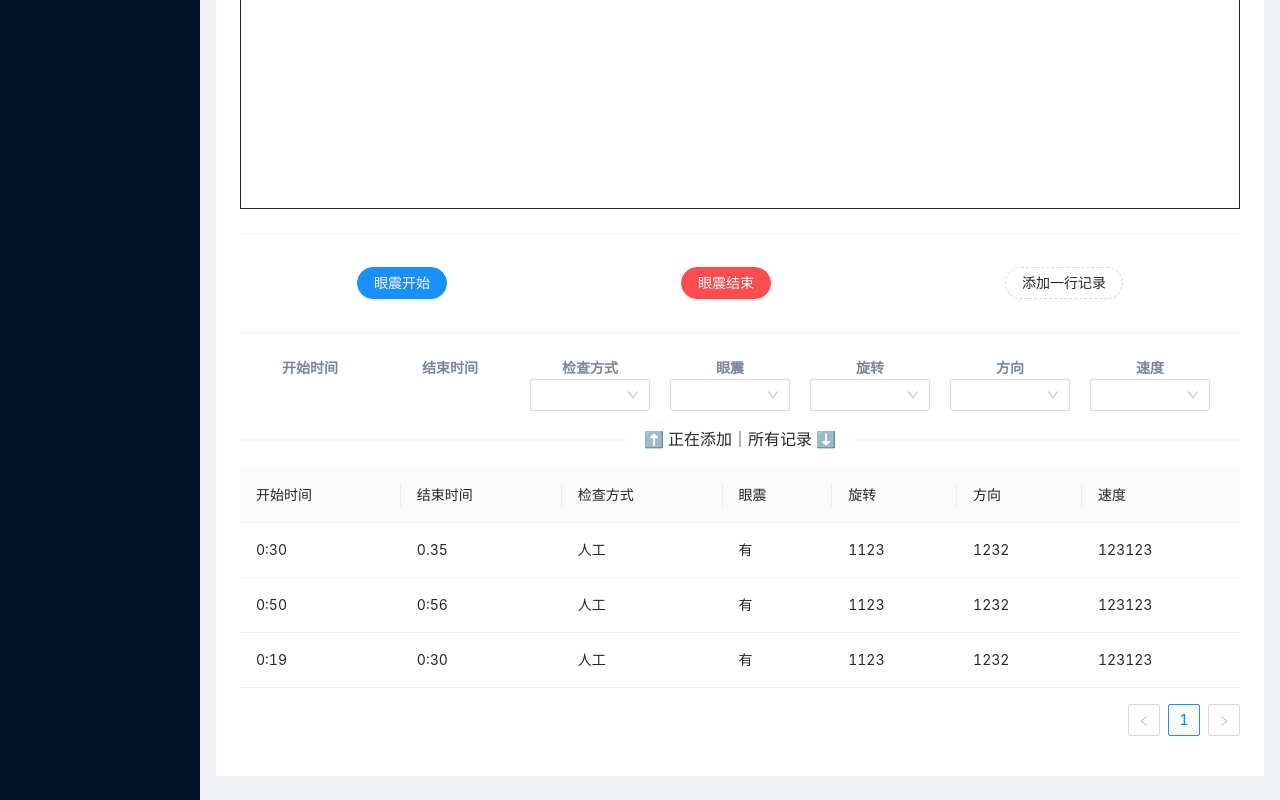
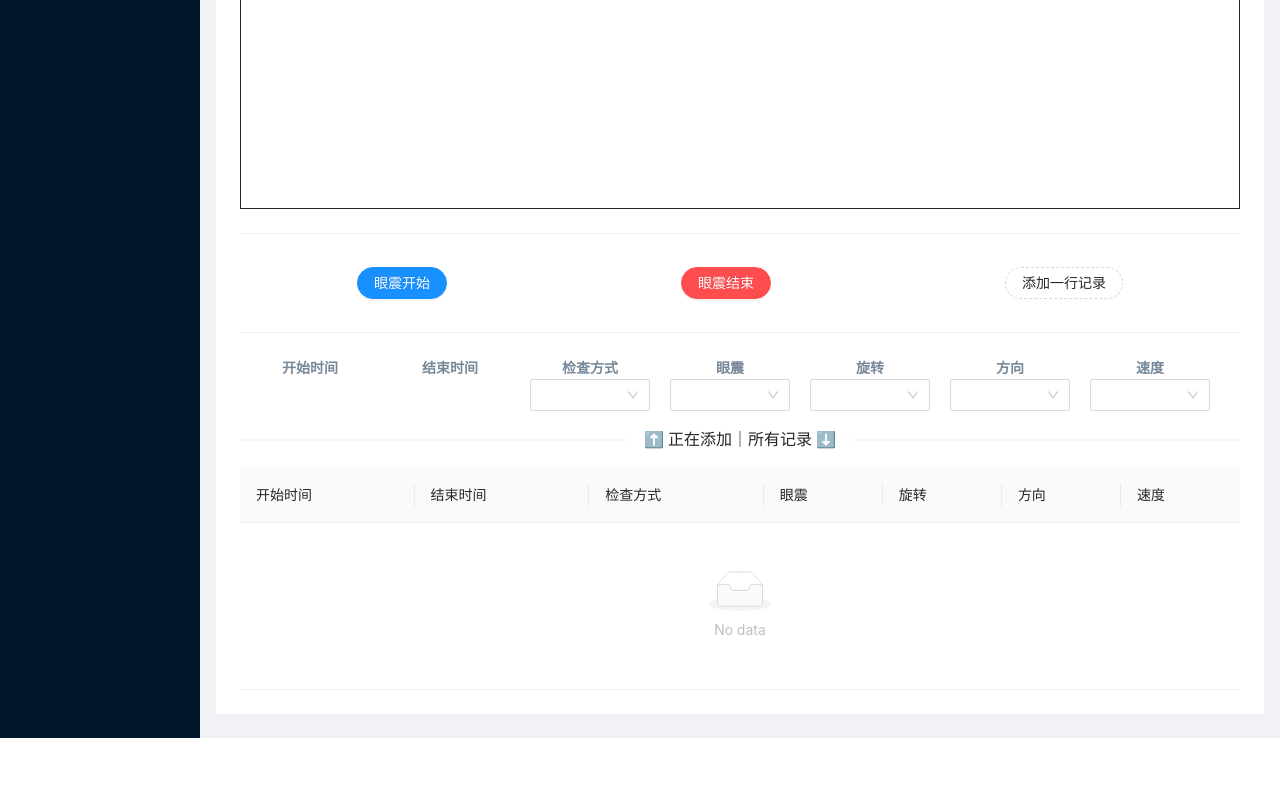
Before and after one commit to GiorgioPeng/Visualization-Systemt-for-Torsional-Nystagmus-Detection, a React (Create React App) app: page /label in a window 1280 px wide. Shown: the part 566-1366 px from the top of the page. After the commit the page ends 1304 px from the top, so only its background shows below. Built offline with nearby package versions, Linux system fonts and the light colour scheme.

Commit message:
全局数据，记录添加

```diff
--- a/src/App.js
+++ b/src/App.js
@@ -8,6 +8,8 @@ import {
   VideoCameraOutlined,
   UploadOutlined,
 } from '@ant-design/icons'; //这里先随便用了一些图标，后面再调整
+
+import { GlobalStateProvider } from "./globalState";
 
 import { BrowserRouter, Switch, Link, Route, Redirect } from 'react-router-dom' // 导入路由组件
 
@@ -24,6 +26,7 @@ function App() {
     setCollapsed(!collapsed);
   };
   return (
+    <GlobalStateProvider>
       <Layout>
         <BrowserRouter>
           <Sider trigger={null} className="site-sider" collapsible collapsed={collapsed}>
@@ -72,6 +75,7 @@ function App() {
           </Layout>
         </BrowserRouter>
       </Layout>
+    </GlobalStateProvider>
   );
 }
 
--- a/src/components/RecordAddTable.js
+++ b/src/components/RecordAddTable.js
@@ -1,12 +1,54 @@
 import React from 'react'
 import { Select } from 'antd'
 import './RecordAddTable.css'
-import paramtersValue from '../assets/data.json'
+import { useGlobalState } from '../globalState'
+import paramtersValue from '../assets/data.json' // 导入给定的参数们
 
 const { Option } = Select;
 
 function RecordAddTable(props) {
-    const { columns } = props;
+    const [state, ] = useGlobalState()
+    const columns = state.tableHeader
+    const { tempRecord, setTempRecord, newKey } = props;
+    React.useEffect(() =>{
+        setTempRecord(() => {
+            return {
+                ...tempRecord,
+                'key': newKey
+            }
+        });
+    },[newKey])
+    const handleChange = (newValue, key) => {
+        let label = ''
+        switch (key) {
+            case '检查方式':
+                label = 'method'
+                break
+            case '眼震':
+                label = 'nystagmus'
+                break
+            case '旋转':
+                label = 'rotate'
+                break
+            case '方向':
+                label = 'direction'
+                break
+            case '速度':
+                label = 'speed'
+                break
+            default:
+                label = ''
+                break
+        }
+        if (label === '')
+            return
+        setTempRecord(() => {
+            return {
+                ...tempRecord,
+                [label]: newValue
+            }
+        });
+    }
     return (
         <div className="container">
             {
@@ -15,16 +57,15 @@ function RecordAddTable(props) {
                 })
             }
             {
-                columns.map((element) => {
+                columns.map((element,index) => {
                     let tempColumnValues = paramtersValue.filter(i => i.label === element.title) // 拿出对应的列的可选参数
                     return tempColumnValues.length === 0 ?
-                        <div key={element.title} style={{ width: 120, justifySelf: 'center' }}></div>
+                        <div key={element.title} style={{ width: 120, justifySelf: 'center' }}>{index===0?tempRecord['start']:tempRecord['end']}</div>
                         :
-                        <Select key={element.title} style={{ width: 120, justifySelf: 'center' }}>
-                            {tempColumnValues[0].values.map(element => <Option key={element.value} value={element.value}>{element.value}</Option>)}
+                        <Select key={element.title} style={{ width: 120, justifySelf: 'center' }} onChange={(value) => handleChange(value, element.title)}>
+                            {tempColumnValues[0].values.map((i, index) => <Option key={index} value={i.value} >{i.value}</Option>)}
                         </Select>
                 })
-
             }
         </div>
     )
--- /dev/null
+++ b/src/components/useForceUpdate.js
@@ -0,0 +1,7 @@
+import React from 'react'
+function useForceUpdate(){
+    const [value, setValue] = React.useState(0)
+    console.log('hello world')
+    return () => setValue(value => ++value)
+}
+export default useForceUpdate
--- /dev/null
+++ b/src/globalState.js
@@ -0,0 +1,69 @@
+import React, { useState, createContext, useContext, } from 'react';
+// 提供全局状态
+const GloalStateContext = createContext(null)
+
+const initState = {
+    records: [],
+    tableHeader: [
+        {
+            title: '开始时间',
+            dataIndex: 'start',
+            key: 'start',
+        },
+        {
+            title: '结束时间',
+            dataIndex: 'end',
+            key: 'end',
+        },
+        {
+            title: '检查方式',
+            dataIndex: 'method',
+            key: 'method',
+        },
+        {
+            title: '眼震',
+            dataIndex: 'nystagmus',
+            key: 'nystagmus',
+        },
+        {
+            title: '旋转',
+            dataIndex: 'rotate',
+            key: 'rotate',
+        },
+        {
+            title: '方向',
+            dataIndex: 'direction',
+            key: 'direction',
+        },
+        {
+            title: '速度',
+            dataIndex: 'speed',
+            key: 'speed',
+        }
+    ],
+    // 这里防止初始状态
+};
+export function GlobalStateProvider({ children }) {
+    const [state, setState] = useState(initState);
+
+    const updateState = (key, value) => {
+        console.log(key, value)
+        setState((lastState) => {
+            return {
+                ...lastState,
+                [key]: value
+            }
+        })
+    }
+    const resetState = () => {
+        setState(initState)
+    }
+    return (
+        <GloalStateContext.Provider value={[state, updateState, resetState]}>
+            {children}
+        </GloalStateContext.Provider>
+    )
+}
+export function useGlobalState() {
+    return useContext(GloalStateContext)
+}
--- a/src/subPages/Label/DataTable.js
+++ b/src/subPages/Label/DataTable.js
@@ -1,42 +1,50 @@
 import React from 'react'
 import { Table } from 'antd';
+import { useGlobalState } from '../../globalState'
+import useForceUpdate from '../../components/useForceUpdate'
 
-function DataTable(props) {
-    const {columns} = props;
-    const data = [
-        {
-            key: '1',
-            start: '0:30',
-            end: '0.35',
-            nystagmus: '有',
-            method:'人工',
-            rotate: 1123,
-            direction:1232,
-            speed:123123,
-        },
-        {
-            key: '2',
-            start: '0:50',
-            end: '0:56',
-            nystagmus: '有',
-            method:'人工',
-            rotate: 1123,
-            direction:1232,
-            speed:123123,
-        },
-        {
-            key: '3',
-            start: '0:19',
-            end: '0:30',
-            nystagmus: '有',
-            method:'人工',
-            rotate: 1123,
-            direction:1232,
-            speed:123123,
-        },
-    ];
+function DataTable() {
+    const [state,] = useGlobalState()
+    const columns = state.tableHeader
+    // const [data, setData] = React.useState(state.records)
+    // React.useEffect(() => {
+    //     setData(state.records)
+    //     console.log(data)
+    // }, [data])
+    // [
+    //     {
+    //         key: '1',
+    //         start: '0:30',
+    //         end: '0.35',
+    //         nystagmus: '有',
+    //         method:'人工',
+    //         rotate: 1123,
+    //         direction:1232,
+    //         speed:123123,
+    //     },
+    //     {
+    //         key: '2',
+    //         start: '0:50',
+    //         end: '0:56',
+    //         nystagmus: '有',
+    //         method:'人工',
+    //         rotate: 1123,
+    //         direction:1232,
+    //         speed:123123,
+    //     },
+    //     {
+    //         key: '3',
+    //         start: '0:19',
+    //         end: '0:30',
+    //         nystagmus: '有',
+    //         method:'人工',
+    //         rotate: 1123,
+    //         direction:1232,
+    //         speed:123123,
+    //     },
+    // ];
     return (
-        <Table columns={columns} dataSource={data} />
+        <Table columns={columns}  dataSource={state.records} />
     )
 }
 
--- a/src/subPages/Label/index.js
+++ b/src/subPages/Label/index.js
@@ -4,49 +4,12 @@ import VideoControl from './VideoControl'
 import DataTable from './DataTable'
 import ParamtersBox from './ParametersBox'
 function index() {
-    const tableHeader = [
-        {
-            title: '开始时间',
-            dataIndex: 'start',
-            key: 'start',
-        },
-        {
-            title: '结束时间',
-            dataIndex: 'end',
-            key: 'end',
-        },
-        {
-            title: '检查方式',
-            dataIndex: 'method',
-            key: 'method',
-        },
-        {
-            title: '眼震',
-            dataIndex: 'nystagmus',
-            key: 'nystagmus',
-        },
-        {
-            title: '旋转',
-            dataIndex: 'rotate',
-            key: 'rotate',
-        },
-        {
-            title: '方向',
-            dataIndex: 'direction',
-            key: 'direction',
-        },
-        {
-            title: '速度',
-            dataIndex: 'speed',
-            key: 'speed',
-        }
-    ];
     return (
         <div>
             <CustomerDragger/>
             <VideoControl/>
-            <ParamtersBox columns={tableHeader}/>
-            <DataTable columns={tableHeader}/>
+            <ParamtersBox/>
+            <DataTable/>
         </div>
     )
 }
```
Also changed, not shown: src/subPages/Label/ParametersBox.js (+41 -7 lines). Lines whose indentation alone changed are shown as unchanged.
